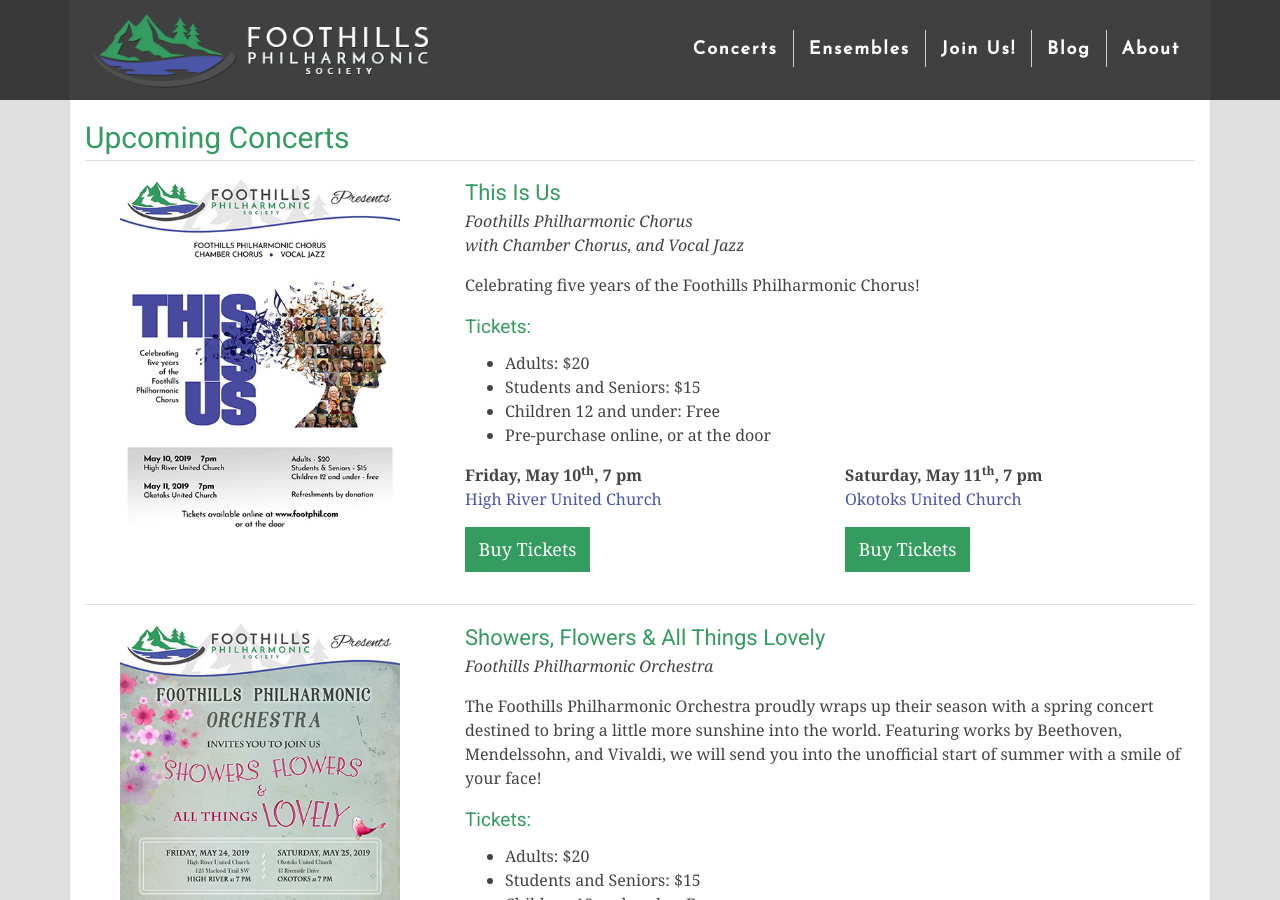
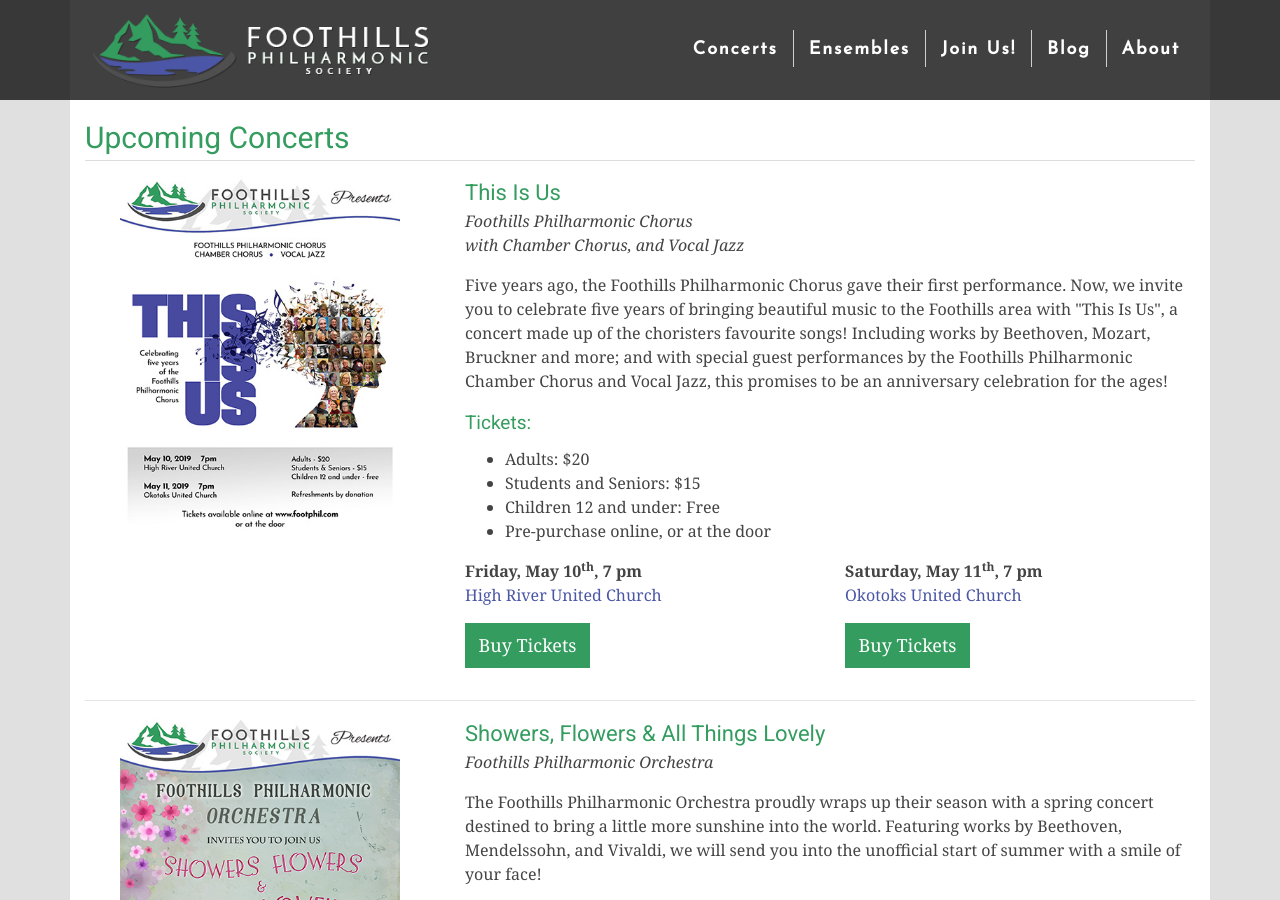
Before and after one commit to percyhanna/fps, a Jekyll site: the page built from concerts/index.html, in a window 1280 px wide and 900 px high. Built offline with Jekyll 4.4.1, drawn with Linux system fonts in a browser that asks for light colours; nearby versions of some CDN libraries; Markdown is read by kramdown in place of the engine named in the settings.

Commit message:
Update index.html

```diff
--- a/concerts/index.html
+++ b/concerts/index.html
@@ -29,7 +29,7 @@
       </em>
     </p>
 
-    <p>Celebrating five years of the Foothills Philharmonic Chorus!</p>
+    <p>Five years ago, the Foothills Philharmonic Chorus gave their first performance. Now, we invite you to celebrate five years of bringing beautiful music to the Foothills area with "This Is Us", a concert made up of the choristers favourite songs! Including works by Beethoven, Mozart, Bruckner and more; and with special guest performances by the Foothills Philharmonic Chamber Chorus and Vocal Jazz, this promises to be an anniversary celebration for the ages!</p>
 
     <h5>Tickets:</h5>
     <ul>
```
